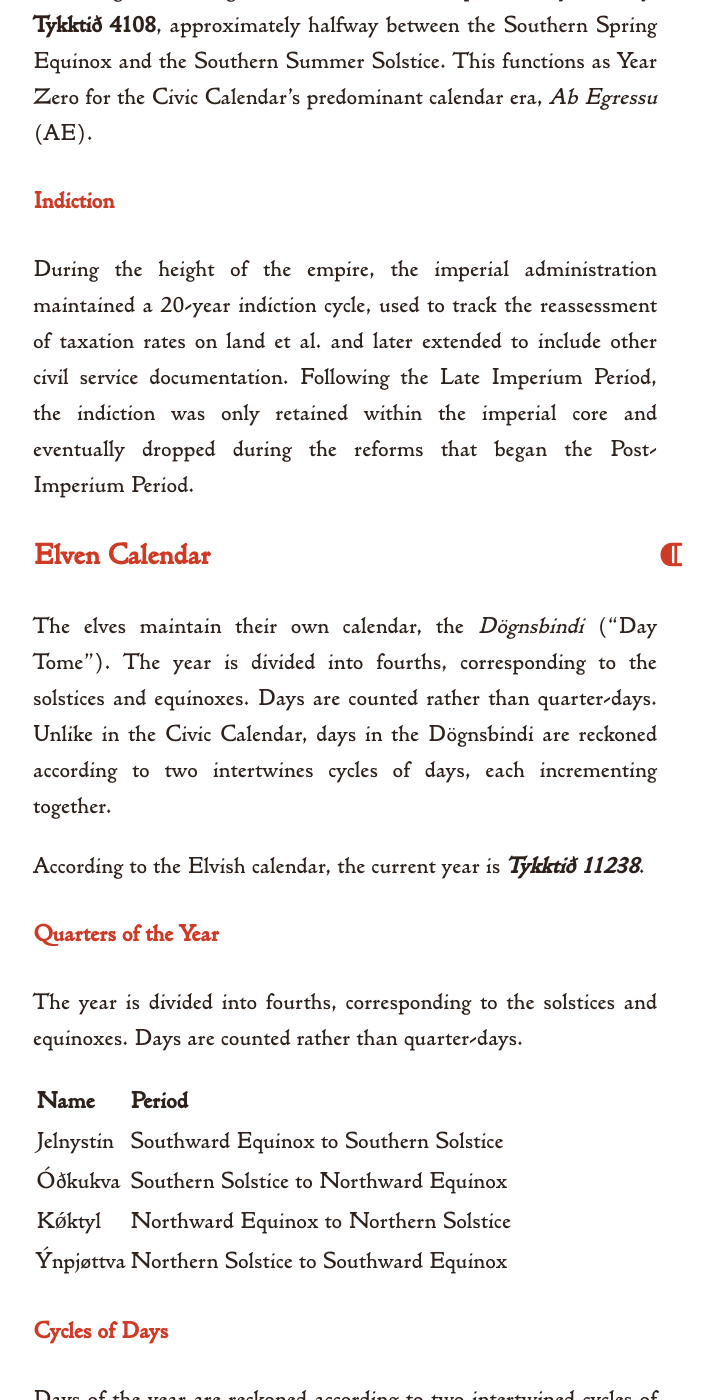
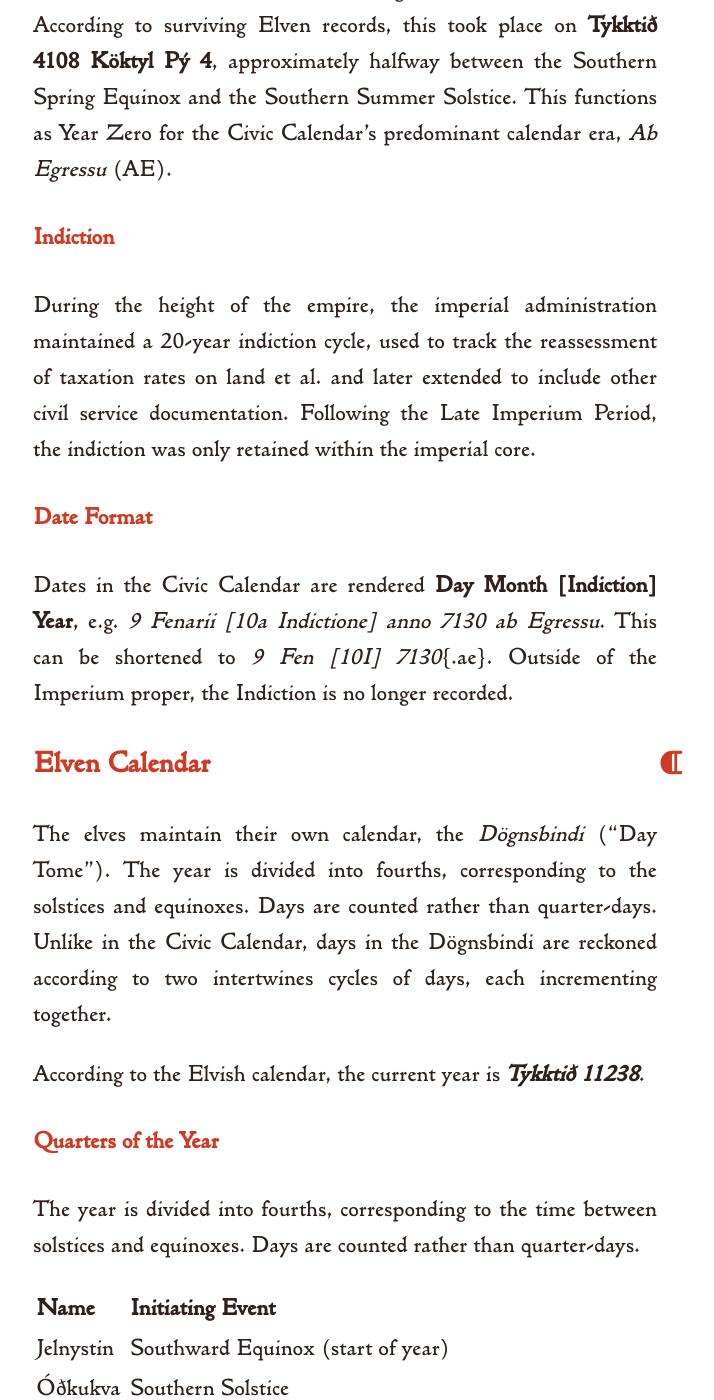
Before and after one commit to kmules1/kmules1.github.io, a Jekyll site: the page built from ecumene/world/index.md, in a window 1280 px wide and 1400 px high, scrolled down 6809 px. Shown: the whole window, without its empty margins (175-889 px from the left). Built offline with Jekyll 4.4.1, drawn with Linux system fonts in a browser that asks for light colours; part of the change alters nothing that is shown; some of the changed text lies outside the part shown.

Commit message:
additional calendar material

```diff
--- a/ecumene/world/index.md
+++ b/ecumene/world/index.md
@@ -88,26 +88,26 @@ Due to the Ecumene’s distinct cosmological arrangement, the Civic Calendar doe
 
 Instead of a year of 108/9 days, the Civic Calendar has a year of **432/6 quarter-days**. These quarter-days are organized into 18 months of 24 quarter-days.
 
-| Order | Name of Month |
-|-------|---------------|
-| 01    |               |
-| 02    |               |
-| 03    |               |
-| 04    |               |
-| 05    |               |
-| 06    |               |
-| 07    |               |
-| 08    |               |
-| 09    |               |
-| 10    |               |
-| 11    |               |
-| 12    |               |
-| 13    |               |
-| 14    |               |
-| 15    |               |
-| 16    |               |
-| 17    |               |
-| 18    |               |
+| Order | Name of Month (High Imperial) | (Low Imperial) | (Mayencien) |
+|-------|-------------------------------|----------------|-------------|
+| 01    |                               |                |             |
+| 02    |                               |                |             |
+| 03    |                               |                |             |
+| 04    |                               |                |             |
+| 05    | Fenarius                      | Fennaio        | Fenier      |
+| 06    |                               |                |             |
+| 07    |                               |                |             |
+| 08    |                               |                |             |
+| 09    |                               |                |             |
+| 10    |                               |                |             |
+| 11    |                               |                |             |
+| 12    |                               |                |             |
+| 13    |                               |                |             |
+| 14    |                               |                |             |
+| 15    |                               |                |             |
+| 16    |                               |                |             |
+| 17    |                               |                |             |
+| 18    |                               |                |             |
 
 The names of the months are based upon the old Edramorian calendar, of which there were 19 (consisting of 22 or 23 days), which strictly followed the phases of the Ecumene's moon, the Elder Sister, and which had an intercalary 20th month added in order to keep the beginning of the year aligned with the Southern Spring Equinox. All of this required a priesthood with staff capable of observing and recording the movement of the heavens and to make pronouncements on when a month was "hollow" (22 days) or "full" (23 days), when a year was "common" (19 months) or "long" (20 months), and so on.
 
@@ -121,11 +121,15 @@ Intercalation in the Civic Calendar is handled according to a formula, in the fo
 
 #### Years since The Landing
 
-The calendar era of the Civic Calendar marks years since the Elves first landed on the Ecumene and brought civilization to Mankind. According to surviving Elven records, this took place on **Pý 4 Köktyl Tykktið 4108**, approximately halfway between the Southern Spring Equinox and the Southern Summer Solstice. This functions as Year Zero for the Civic Calendar's predominant calendar era, *Ab Egressu* (AE).
+The calendar era of the Civic Calendar marks years since the Elves first landed on the Ecumene and brought civilization to Mankind. According to surviving Elven records, this took place on **Tykktið 4108 Köktyl Pý 4**, approximately halfway between the Southern Spring Equinox and the Southern Summer Solstice. This functions as Year Zero for the Civic Calendar's predominant calendar era, *Ab Egressu* (AE).
 
 #### Indiction
 
-During the height of the empire, the imperial administration maintained a 20-year indiction cycle, used to track the reassessment of taxation rates on land et al. and later extended to include other civil service documentation. Following the Late Imperium Period, the indiction was only retained within the imperial core and eventually dropped during the reforms that began the Post-Imperium Period.
+During the height of the empire, the imperial administration maintained a 20-year indiction cycle, used to track the reassessment of taxation rates on land et al. and later extended to include other civil service documentation. Following the Late Imperium Period, the indiction was only retained within the imperial core.
+
+#### Date Format
+
+Dates in the Civic Calendar are rendered **Day Month [Indiction] Year**, e.g. *9 Fenarii [10a Indictione] anno 7130 ab Egressu*. This can be shortened to *9 Fen [10I] 7130*{.ae}. Outside of the Imperium proper, the Indiction is no longer recorded.
 
 ### Elven Calendar
 
@@ -135,14 +139,16 @@ According to the Elvish calendar, the current year is ***Tykktið 11238***.
 
 #### Quarters of the Year
 
-The year is divided into fourths, corresponding to the solstices and equinoxes. Days are counted rather than quarter-days.
+The year is divided into fourths, corresponding to the time between solstices and equinoxes. Days are counted rather than quarter-days.
 
-| Name      | Period                                 |
-|-----------|----------------------------------------|
-| Jelnystin | Southward Equinox to Southern Solstice |
-| Óðkukva   | Southern Solstice to Northward Equinox |
-| Kǿktyl    | Northward Equinox to Northern Solstice |
-| Ýnpjøttva | Northern Solstice to Southward Equinox |
+| Name      | Initiating Event                  |
+|-----------|-----------------------------------|
+| Jelnystin | Southward Equinox (start of year) |
+| Óðkukva   | Southern Solstice                 |
+| Kǿktyl    | Northward Equinox                 |
+| Ýnpjøttva | Northern Solstice                 |
+
+These are not words for seasons and thus apply in either hemisphere (their meaning has been lost to time). The Elves maintain separate words when speaking of seasons, which are more specifically cultivated to the local climate.
 
 #### Cycles of Days
 
@@ -156,7 +162,7 @@ The twelve *Dögnsnöfn* do not have recognizable meanings within the Elven lang
 | Kúla      |
 | Hísr      |
 | Söta      |
-| Talø      |
+| Talö      |
 | Jǿrsa     |
 | Pý        |
 | Isjatta   |
@@ -167,17 +173,21 @@ The twelve *Dögnsnöfn* do not have recognizable meanings within the Elven lang
 
 The nine *Dögnsrím* are traditionally associated with the nine spiritual points of the body; Elven culture encourages one to meditate upon the associated point during that day, so that upon the completion of the cycle of day numbers, the whole body has been meditated upon.
 
-| Dögnsrím | Point of the Body                                            |
-|----------|--------------------------------------------------------------|
-| 01       | *Rót* "Root", at the base of the spine                       |
-| 02       | *Elfr* "River", midway between the base and behind the navel |
-| 03       | *Smuk* "Jewel", behind the navel                             |
-| 04       | *Hjarta* "Heart, behind the sternum                          |
-| 05       | *Skær* "Clear", behind the throat                            |
-| 06       | *Gómr*, "Palate", behind the nose                            |
-| 07       | *Heit* "Promise", behind the forehead                        |
-| 08       | *Ómandi* "Resounding", in the midst of the brain             |
-| 09       | *Baugr* "Umbo", the crown of the head                        |
+| Dögnsrím | Point of the Body                                     |
+|----------|-------------------------------------------------------|
+| 01       | *Rót* "Base", at the base of the spine                |
+| 02       | *Elfr* "River", midway between the base and the navel |
+| 03       | *Smuk* "Jewel", behind the navel                      |
+| 04       | *Hjarta* "Heart, behind the sternum                   |
+| 05       | *Skær* "Clear", behind the throat                     |
+| 06       | *Gómr*, "Palate", behind the nose                     |
+| 07       | *Heit* "Promise", behind the forehead                 |
+| 08       | *Ómandi* "Resounding", in the midst of the brain      |
+| 09       | *Baugr* "Umbo", the crown of the head                 |
+
+#### Date Format
+
+Dates in Dögnsbindi are rendered ***Year Quarter Day-Name Day-Number***, e.g. *Tykktið 11238 Jelnystin Lahir 1*, the first day of the current year.
 
 ## History
 
```
